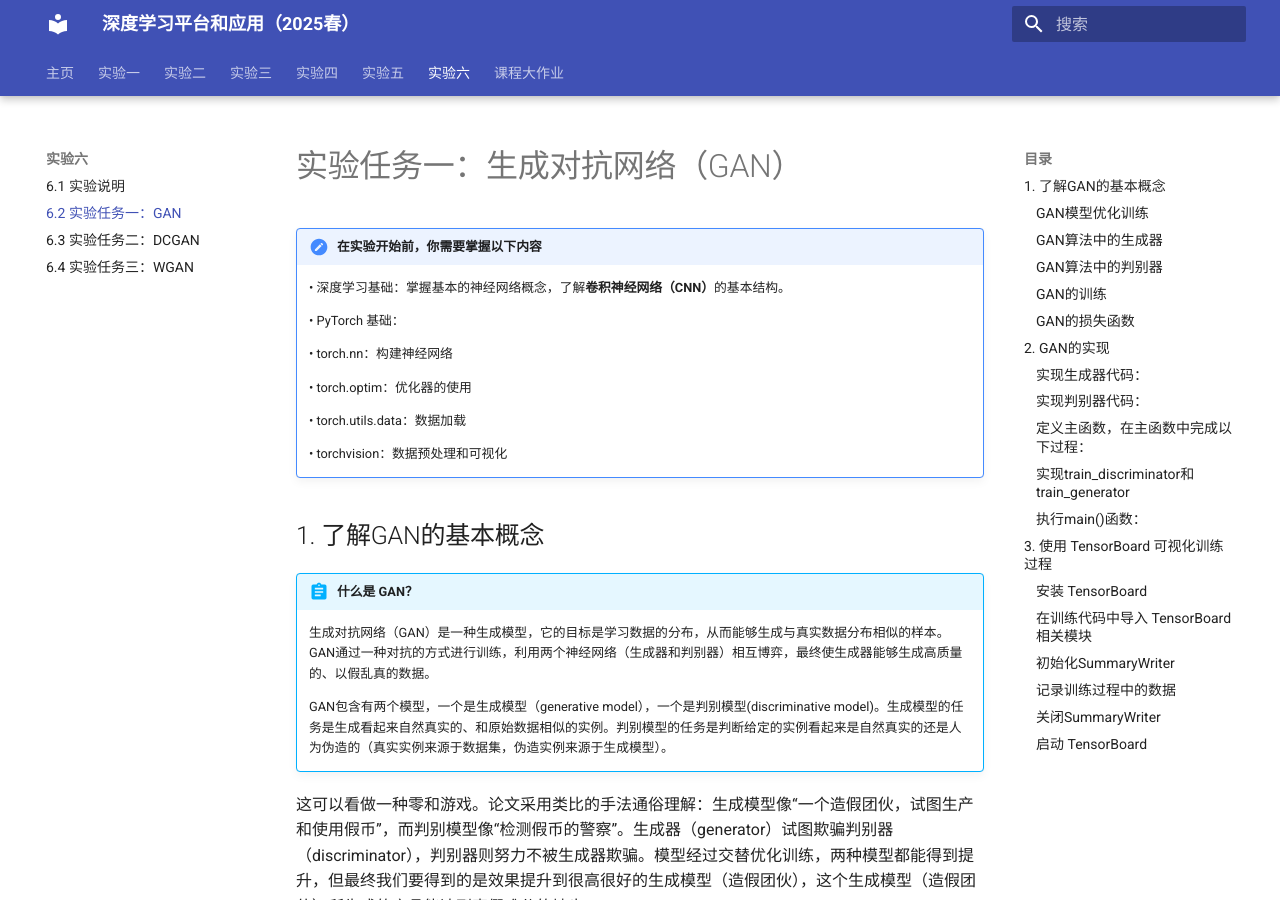
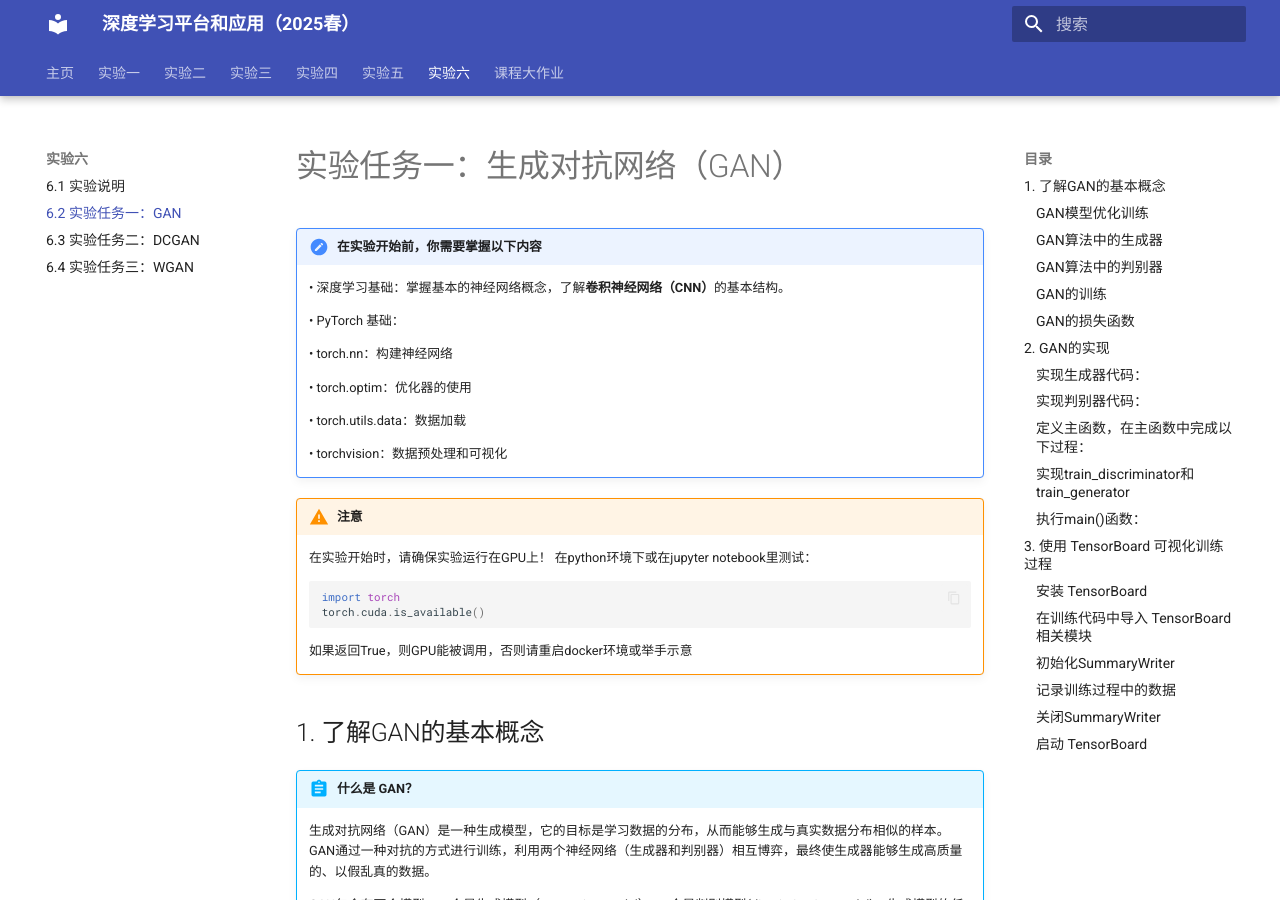
Before and after one commit to zhiweinju/nju-dl-lab-2025spring, an MkDocs documentation site: the page built from docs/lab6/实验任务一：生成对抗网络（GAN）.md, in a window 1280 px wide and 900 px high. Built offline with MkDocs 1.6.1 and Material for MkDocs 9.7.7, drawn with Linux system fonts in a browser that asks for light colours; a style sheet for code colours, icons or effects is not loaded.

Commit message:
Update 实验任务一：生成对抗网络（GAN）.md

````diff
--- a/docs/lab6/实验任务一：生成对抗网络（GAN）.md
+++ b/docs/lab6/实验任务一：生成对抗网络（GAN）.md
@@ -13,6 +13,16 @@
     •	torch.utils.data：数据加载
 
     •	torchvision：数据预处理和可视化
+
+!!! warning "注意"
+
+    在实验开始时，请确保实验运行在GPU上！
+    在python环境下或在jupyter notebook里测试：
+    ```python
+    import torch
+    torch.cuda.is_available()
+    ```
+    如果返回True，则GPU能被调用，否则请重启docker环境或举手示意
 
 ## 1. 了解GAN的基本概念
 
````
